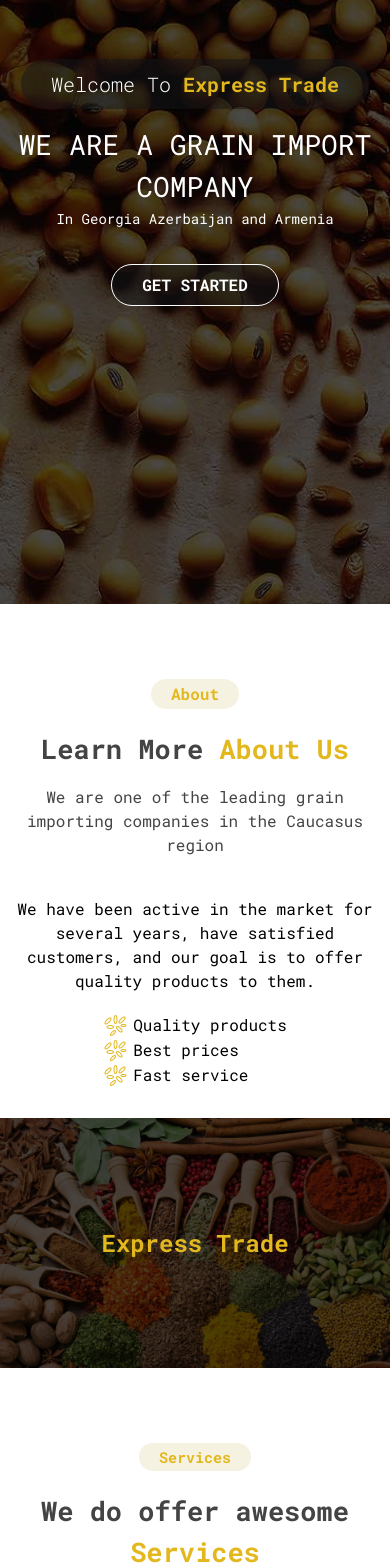
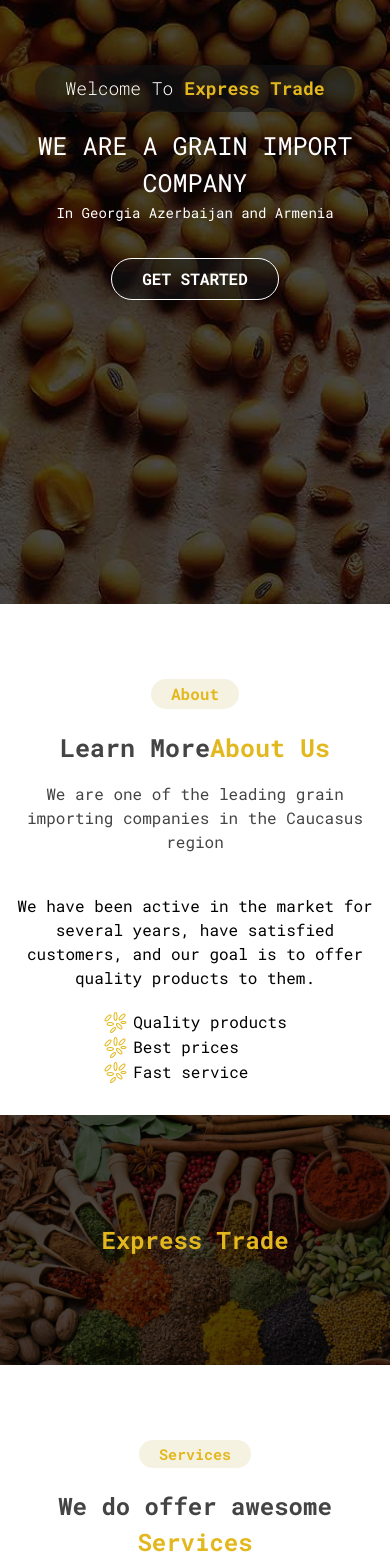
Before and after one commit to webLance24/plant-ecommerce, a React (Vite) app: page / in a window 390 px wide. Shown: the part 240-1808 px from the top of the page. Built offline with nearby package versions, Linux system fonts and the light colour scheme; a web font is replaced by a local one.

Commit message:
fix: fix texts

```diff
--- a/src/Components/About.tsx
+++ b/src/Components/About.tsx
@@ -31,8 +31,8 @@
         </button>
       </div>
       <div className="flex justify-center items-center mt-[20px] px-[15px]">
-        <h1 className="text-[#444444] text-[27px] lg:text-[32px] font-bold">
-          {changeLanguage === "ENG" ? "Learn More" : "გაიგეთ მეტი"}{" "}
+        <h1 className="text-[#444444] text-[25px] md:text-[28px] lg:text-[32px] font-bold">
+          {changeLanguage === "ENG" ? "Learn More" : "გაიგეთ მეტი "}
           <span className="text-[#E3B81E]">
             {changeLanguage === "ENG" ? "About Us" : "ჩვენს შესახებ"}
           </span>
--- a/src/Components/Home.tsx
+++ b/src/Components/Home.tsx
@@ -28,17 +28,17 @@
       className="flex justify-center items-center flex-col px-[12px] bg-[black] bg-opacity-70"
     >
       <div className="bg-[rgb(21,22,24,0.5)] text-center rounded-[25px] py-[10px] px-[30px] mb-[15px] lg:mb-[30px] outline-none">
-        <h3 className="text-[20px] text-[white] font-light lg:text-[26px]">
+        <h3 className="text-[18px] text-[white] font-light md:text-[22px] lg:text-[26px]">
           {changeLanguage === "ENG" ? "Welcome To " : "მოგესალმებით "}
           <span className="text-[#E3B81E] font-bold">Express Trade</span>
         </h3>
       </div>
-      <h1 className="text-[white] text-[28px] lg:text-[38px] text-center uppercase">
+      <h1 className="text-[white] text-[25px] md:text-[30px] lg:text-[38px] text-center uppercase">
         {changeLanguage === "ENG"
           ? "We Are a Grain Import Company"
           : "ჩვენ ვართ ბურღულეულის იმპორტიორი კომპანია"}
       </h1>
-      <p className="text-[white] text-[14px] mb-[35px] text-center lg:text-[24px]">
+      <p className="text-[white] text-[14px] md:text-[20px] mb-[35px] text-center lg:text-[24px]">
         {changeLanguage === "ENG"
           ? "In Georgia Azerbaijan and Armenia"
           : "საქართველოში აზერბაიჯანსა და სომხეთში"}
--- a/src/Components/Services.tsx
+++ b/src/Components/Services.tsx
@@ -36,8 +36,8 @@
         </button>
       </div>
 
-      <div className="flex justify-center items-center font-bold mt-[20px] text-center md:text-[32px] ">
-        <h1 className="text-[#444444] text-[27px]">
+      <div className="flex justify-center items-center font-bold mt-[20px] text-center ">
+        <h1 className="text-[#444444] text-[24px] md:text-[32px] md:text-[28px] lg:text-[32px]">
           {changeLanguage === "ENG"
             ? "We do offer awesome"
             : "ჩვენ გთავაზობთ გასაოცარ"}
```
